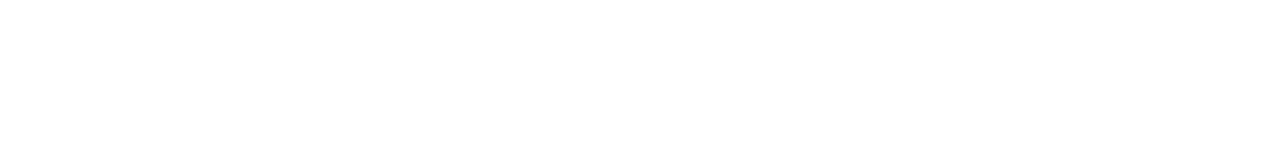
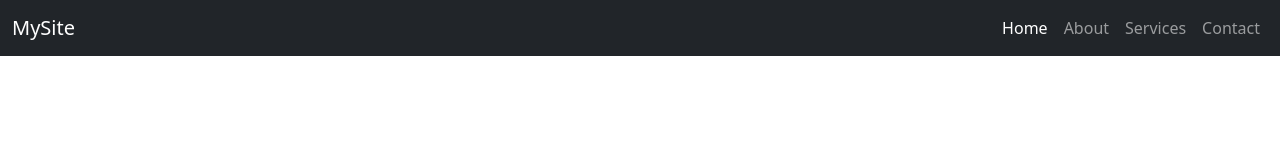
Before and after one commit to AnusthaM/User-management, a plain HTML site: page index.html in a window 1280 px wide. Drawn offline with nearby package versions, Linux system fonts and the light colour scheme.

Commit message:
starting

```diff
--- a/index.html
+++ b/index.html
@@ -1,11 +1,49 @@
 <!DOCTYPE html>
 <html lang="en">
 <head>
-    <meta charset="UTF-8">
-    <meta name="viewport" content="width=device-width, initial-scale=1.0">
-    <title>Document</title>
+  <meta charset="UTF-8">
+  <meta name="viewport" content="width=device-width, initial-scale=1.0">
+  <title>Bootstrap Navbar</title>
+
+  <!-- Bootstrap CSS -->
+  <link href="https://cdn.jsdelivr.net/npm/bootstrap@5.3.2/dist/css/bootstrap.min.css" rel="stylesheet">
 </head>
 <body>
 
+<!-- Navbar Start -->
+<nav class="navbar navbar-expand-lg navbar-dark bg-dark">
+  <div class="container-fluid">
+    <a class="navbar-brand" href="#">MySite</a>
+
+    <!-- Toggle Button -->
+    <button class="navbar-toggler" type="button" data-bs-toggle="collapse" data-bs-target="#navbarNav">
+      <span class="navbar-toggler-icon"></span>
+    </button>
+
+    <!-- Menu Items -->
+    <div class="collapse navbar-collapse" id="navbarNav">
+      <ul class="navbar-nav ms-auto">
+        <li class="nav-item">
+          <a class="nav-link active" href="#">Home</a>
+        </li>
+        <li class="nav-item">
+          <a class="nav-link" href="#">About</a>
+        </li>
+        <li class="nav-item">
+          <a class="nav-link" href="#">Services</a>
+        </li>
+        <li class="nav-item">
+          <a class="nav-link" href="#">Contact</a>
+        </li>
+      </ul>
+    </div>
+
+  </div>
+</nav>
+<!-- Navbar End -->
+
+<!-- Bootstrap JS -->
+<script src="https://cdn.jsdelivr.net/npm/bootstrap@5.3.2/dist/js/bootstrap.bundle.min.js"></script>
+
 </body>
 </html>
```
